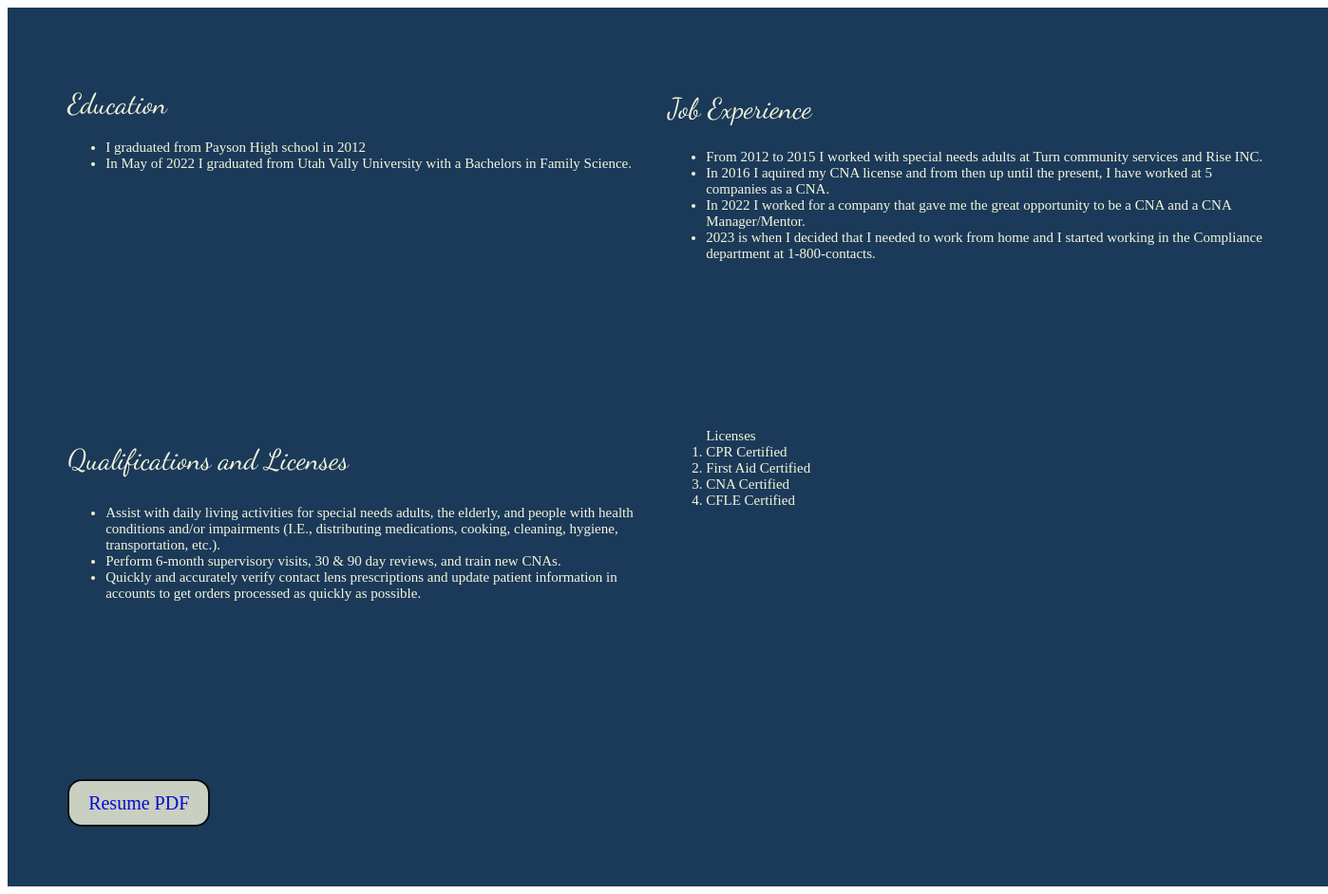
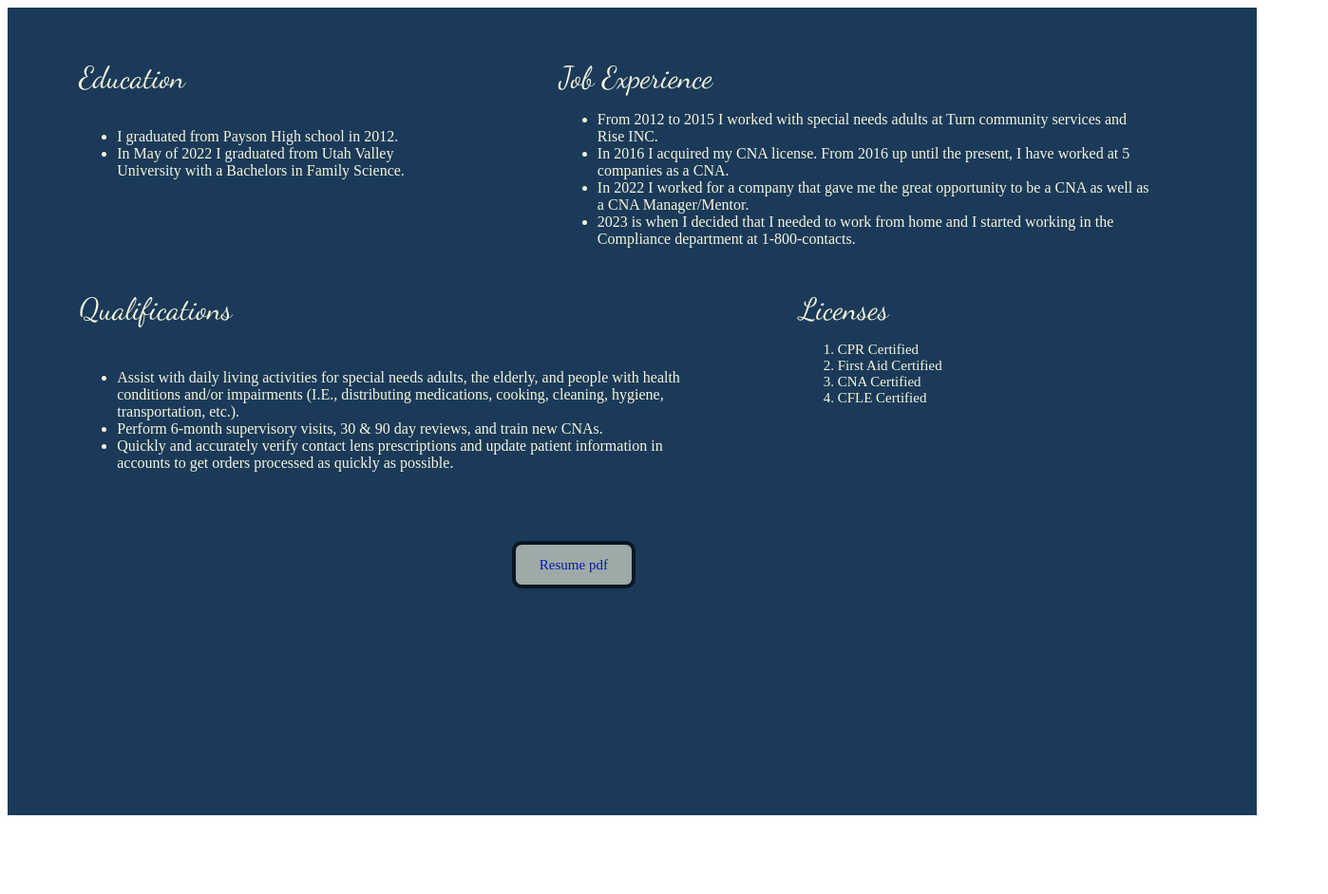
Before and after one commit to kearaallen4/portfolio, a plain HTML site: page resume.html in a window 1280 px wide. Shown: the whole page at 95% size, 1398 px wide, since content can reach past the window. After the commit the page ends 867 px from the top, so only its background shows below. Drawn offline with Linux system fonts and the light colour scheme; a web font is replaced by a local one.

Commit message:
fix resume and about me pages

```diff
--- a/resume.html
+++ b/resume.html
@@ -13,39 +13,47 @@
 <body>
     <div class="main-container">
 
-        <section1>
-            <h1>
-                Education
-            </h1>
+
+        <h1>Education
             <ul>
                 <li>
-                    I graduated from Payson High school in 2012
+                    I graduated from Payson High school in 2012.
                 </li>
                 <li>
-                    In May of 2022 I graduated from Utah Vally University with a Bachelors in Family Science.
+                    In May of 2022 I graduated from Utah Valley University with a Bachelors in Family Science.
+                </li>
+                <li class="li">
+                    &nbsp;
+                    <!-- making a space to align list items-->
+                </li>
+                <li class="li">
+                    &nbsp;
+                    <!-- making a space to align list items-->
+                </li>
+                <li class="li">
+                    &nbsp;
+                    <!-- making a space to align list items-->
                 </li>
             </ul>
-        </section1>
-        <section2>
-            <h2>Job Experience</h2>
+        </h1>
+
+        <h2>Job Experience
             <ul>
                 <li> From 2012 to 2015 I worked with special needs adults at Turn community services and Rise INC.</li>
-                <li> In 2016 I aquired my CNA license and from then up until the present, I have worked at 5 companies
-                    as a
-                    CNA.
+                <li> In 2016 I acquired my CNA license. From 2016 up until the present, I have worked at 5 companies
+                    as a CNA.
                 </li>
-                <li> In 2022 I worked for a company that gave me the great opportunity to be a CNA and a CNA
+                <li> In 2022 I worked for a company that gave me the great opportunity to be a CNA as well as a CNA
                     Manager/Mentor.
                 </li>
                 <li> 2023 is when I decided that I needed to work from home and I started working in the Compliance
                     department
                     at 1-800-contacts.</li>
             </ul>
-        </section2>
-        <section3>
-            <h3>
-                Qualifications and Licenses
-            </h3>
+        </h2>
+
+        <h3>
+            Qualifications
             <ul>
                 <li>
                     Assist with daily living activities for special needs adults, the elderly, and people with health
@@ -65,9 +73,9 @@
                     orders processed as quickly as possible.
                 </li>
             </ul>
-        </section3>
-        <section4>
-            <ol> Licenses
+        </h3>
+        <h4> Licenses
+            <ol>
                 <li>
                     CPR Certified
                 </li>
@@ -82,10 +90,10 @@
 
                 </li>
             </ol>
-        </section4>
+        </h4>
         <button class="links">
             <a style="text-decoration: none" href="file:///C:/Users/kjabe/OneDrive/Documents/KearasResume2023.pdf" ;>
-                Resume PDF
+                Resume pdf
             </a>
         </button>
     </div>
--- a/styles.css
+++ b/styles.css
@@ -7,8 +7,8 @@ h1 {
     font-style: italic;
     font-size: 100px;
     font-weight: lighter;
-    color: black;
-    opacity: 0.8;
+    color: #1b3a59;
+    opacity: 1;
     padding: 0%;
     margin-right: 15%;
 }
--- a/styles2.css
+++ b/styles2.css
@@ -1,27 +1,47 @@
 .main-container {
-    background-image: url(assets/curvy.jpg);
+    display: grid;
+    grid-template-rows: 1fr 1fr 1fr 1fr 1fr;
+    grid-template-columns: 1fr 1fr 1fr 1fr 1fr 1fr 1fr;
+    background-image: url(assets/watercolor.jpg);
     background-size: cover;
     background-repeat: no-repeat;
     background-attachment: fixed;
     height: 100vh;
     width: 100%;
     overflow: hidden;
+
 }
 
 h1 {
+    display: grid;
+    grid-row: 1;
+    grid-column: 2/7;
     font-family: Dancing Script;
     text-align: center;
     font-style: italic;
     font-size: 80px;
     font-weight: lighter;
-    color: beige;
+    color: #1b3a59;
+    margin: 20px 0px 0px 0px;
 }
 
 p {
+    display: grid;
+    grid-row: 2;
+    grid-column: 3/8;
     font-family: Indie Flower;
-    text-align: right;
+    text-align: center;
     font-size: 25px;
-    font-weight: lighter;
-    color: beige;
+    font-weight: bold;
+    color: black;
+    float: right;
+    padding: 0px 40px 0px 0px;
+}
 
+img {
+    display: grid;
+    grid-row: 2/3;
+    grid-column: 1/3;
+    margin-left: 70px;
+    margin-top: 90px;
 }
--- a/styles3.css
+++ b/styles3.css
@@ -1,7 +1,7 @@
 .main-container {
     display: grid;
-    grid-template-rows: 1fr 1fr;
-    grid-template-columns: 1fr 1fr;
+    grid-template-rows: 1fr 1fr 1fr;
+    grid-template-columns: 1fr 1fr 1fr 1fr 1fr;
     background-color: #1b3a59;
     background-size: cover;
     background-repeat: no-repeat;
@@ -9,55 +9,66 @@
     height: 100vh;
     width: 100%;
     overflow: hidden;
-    padding: 5%;
+    padding: 2%;
 
 }
-
 
 h1 {
     display: grid;
     grid-row: 1;
-    grid-column: 1;
+    grid-column: 1/3;
     font-family: Dancing Script;
     text-align: left;
-    font-size: 30px;
+    font-size: 32px;
     font-weight: lighter;
     color: beige;
+    margin: 30px 90px 30px 50px;
 }
 
 h2 {
     display: grid;
-    grid-row: 2;
-    grid-column: 2;
+    grid-row: 1;
+    grid-column: 3/6;
     font-family: Dancing Script;
     text-align: left;
-    font-size: 30px;
+    font-size: 32px;
     font-weight: lighter;
     color: beige;
+    margin: 30px 80px 30px 50px;
 }
 
 h3 {
     display: grid;
     grid-row: 2;
-    grid-column: 1;
+    grid-column: 1/4;
     font-family: Dancing Script;
     text-align: left;
-    font-size: 30px;
+    font-size: 32px;
     font-weight: lighter;
     color: beige;
+    margin: 0px 50px 30px 50px;
+}
+
+h4 {
+    font-family: Dancing Script;
+    text-align: left;
+    font-size: 32px;
+    font-weight: lighter;
+    color: beige;
+    margin: 0px 40px 30px 50px;
 }
 
 ul {
     text-align: left;
     font-family: Playpen Sans;
-    font-size: 15px;
+    font-size: 16px;
     color: beige;
 }
 
 ol {
     display: grid;
     grid-row: 2;
-    grid-column: 2;
+    grid-column: 4;
     text-align: left;
     font-family: Playpen Sans;
     font-size: 15px;
@@ -66,15 +77,28 @@ ol {
 
 .links {
     background-color: beige;
-    opacity: 0.8;
-    border: 2px solid black;
-    border-radius: 15px;
     color: black;
-    margin-top: 20px;
+    border: 4px solid black;
+    padding: 5px 15px;
+    text-align: center;
     text-decoration: none;
-    text-align: center;
-    font-size: 20px;
+    display: inline-block;
+    font-size: 15px;
     font-family: Playpen Sans;
+    opacity: 0.6;
+    border-radius: 10px;
     height: 50px;
-    width: 150px;
+    width: 130px;
 }
+
+button {
+    display: grid;
+    grid-row: 3;
+    grid-column: 3;
+    text-decoration: none;
+    color: black;
+}
+
+.li {
+    list-style-type: none;
+}
```
Also changed, not shown: index.html (+1 -1 lines), assets/watercolor.jpg (added).
